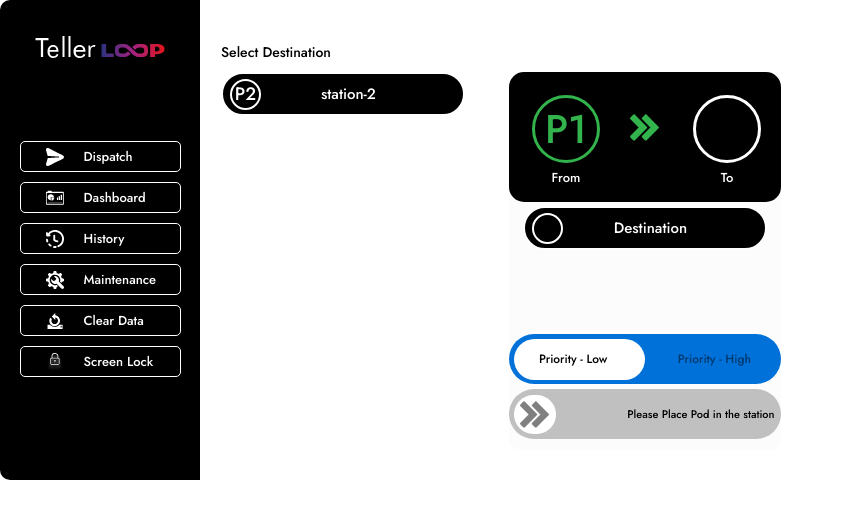
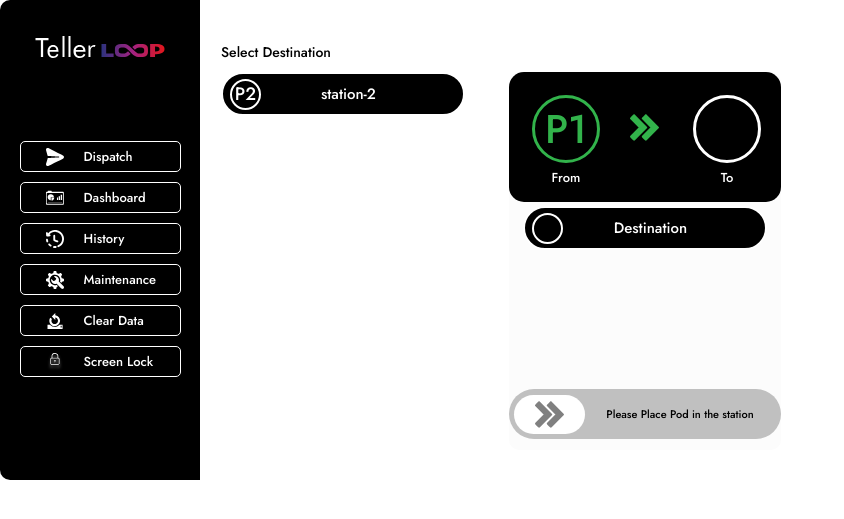
Before and after one commit to its-ME-007/teller_loop, a Flask app: template templates/Tellerloop.html in a window 1280 px wide. Shown: the top 519 px of the page, without its empty margins (0-844 px from the left). Run offline with Flask 2, Linux system fonts and the light colour scheme; the template is opened without the code that fills it, so the values that code supplies are empty; data comes from the database, SQL or seed files in the repository; some libraries are stand-ins or nearby versions.

Commit message:
Update Tellerloop.html
priority slider commented out in template

```diff
--- a/templates/Tellerloop.html
+++ b/templates/Tellerloop.html
@@ -93,11 +93,11 @@
                 </div>
 
                 <div class="toggle-container">
-                    <div class="toggle-btn" id="priorityToggle">
+                   <!-- <div class="toggle-btn" id="priorityToggle">
                         <div class="toggle-circle"></div>
                         <span class="low">Priority - Low</span>
                         <span class="high">Priority - High</span>
-                    </div>
+                    </div>-->
                 </div>
 
                 <!-- Slide-to-Dispatch Button -->
```
